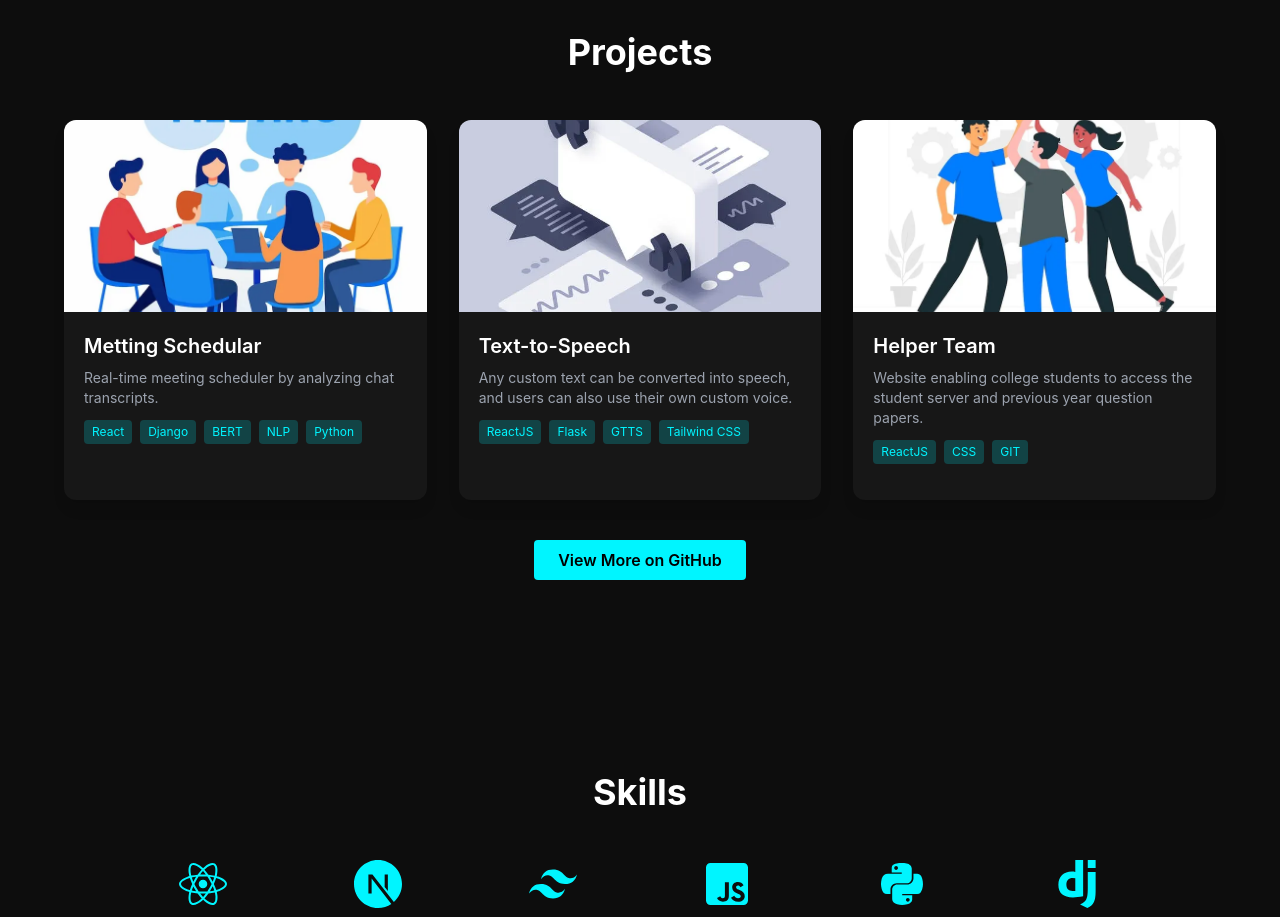
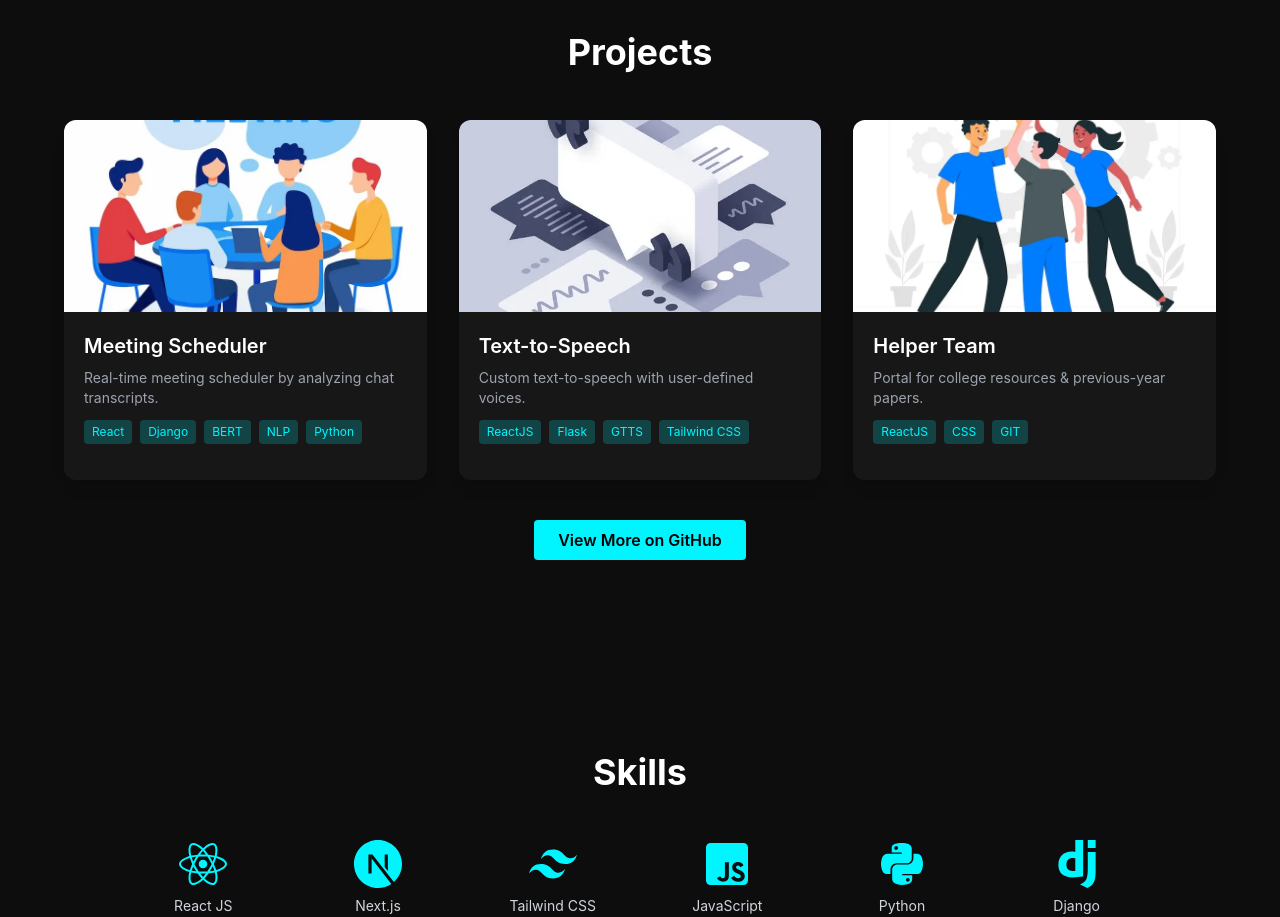
Before and after one commit to Indranil102/indranil_portfolio, a React (Vite) app: page / in a window 1280 px wide. Shown: the part 1480-2397 px from the top of the page. Built offline with nearby package versions, Linux system fonts and the light colour scheme; no server answers.

Commit message:
add repo links and improve project descriptions
- Added GitHub repository links to each project card
- Updated project descriptions to be more concise
- Changed project cards to be clickable links to repositories
- Fixed typo in "Meeting Scheduler" project name

```diff
--- a/src/components/Projects.jsx
+++ b/src/components/Projects.jsx
@@ -1,22 +1,27 @@
+// src/components/Projects.jsx
 import { motion } from "framer-motion";
+
 const projects = [
   {
-    name: "Metting Schedular",
+    name: "Meeting Scheduler",
     desc: "Real-time meeting scheduler by analyzing chat transcripts.",
     tech: ["React", "Django", "BERT", "NLP", "Python"],
     img: "/src/assets/meet.webp",
+    repo: "https://github.com/Indranil102/provivo_aiml.git", // ⬅️ change
   },
   {
     name: "Text-to-Speech",
-    desc: "Any custom text can be converted into speech, and users can also use their own custom voice.",
+    desc: "Custom text-to-speech with user-defined voices.",
     tech: ["ReactJS", "Flask", "GTTS", "Tailwind CSS"],
     img: "/src/assets/tts.webp",
+    repo: "https://github.com/Indranil102/text-to-voice/tree/main/venv", // ⬅️ change
   },
   {
     name: "Helper Team",
-    desc: "Website enabling college students to access the student server and previous year question papers. ",
+    desc: "Portal for college resources & previous-year papers.",
     tech: ["ReactJS", "CSS", "GIT"],
     img: "/src/assets/teamwork-high-five-concept-illustration_114360-15305.webp",
+    repo: "https://github.com/Indranil102/Helper_Team.git", // ⬅️ change
   },
 ];
 
@@ -30,15 +35,19 @@ export default function Projects() {
       >
         Projects
       </motion.h2>
+
       <div className="grid md:grid-cols-3 gap-8 max-w-6xl mx-auto">
         {projects.map((p, i) => (
-          <motion.div
+          <motion.a
             key={i}
+            href={p.repo}
+            target="_blank"
+            rel="noopener noreferrer"
             initial={{ opacity: 0, y: 40 }}
             whileInView={{ opacity: 1, y: 0 }}
             transition={{ delay: i * 0.15 }}
             whileHover={{ y: -6 }}
-            className="bg-neutral-900 rounded-xl overflow-hidden shadow-lg hover:shadow-accent/30"
+            className="bg-neutral-900 rounded-xl overflow-hidden shadow-lg hover:shadow-accent/30 block"
           >
             <img
               src={p.img}
@@ -59,9 +68,10 @@ export default function Projects() {
                 ))}
               </div>
             </div>
-          </motion.div>
+          </motion.a>
         ))}
       </div>
+
       <div className="text-center mt-10">
         <a
           href="https://github.com/Indranil102"
```
Lines whose indentation alone changed are shown as unchanged.
